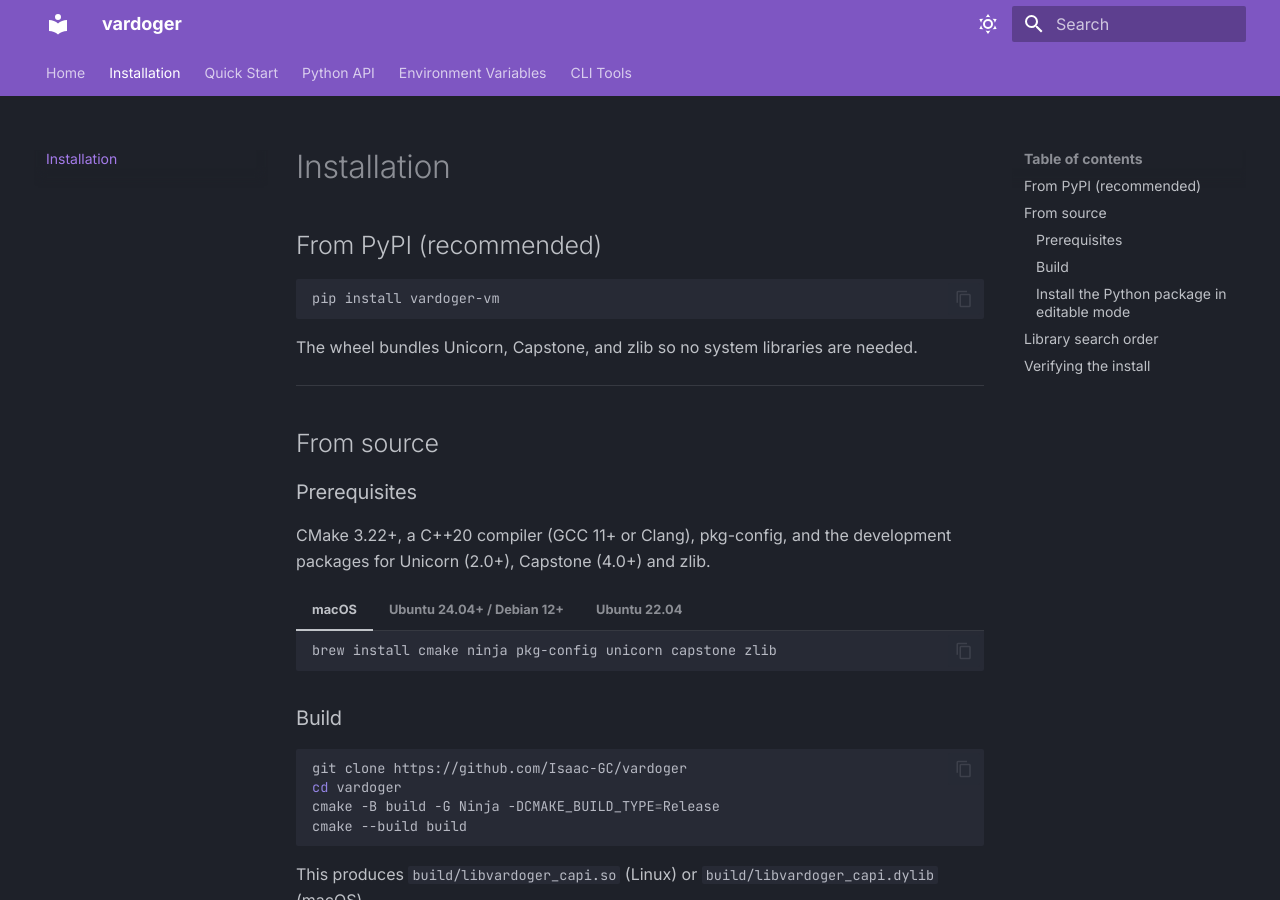
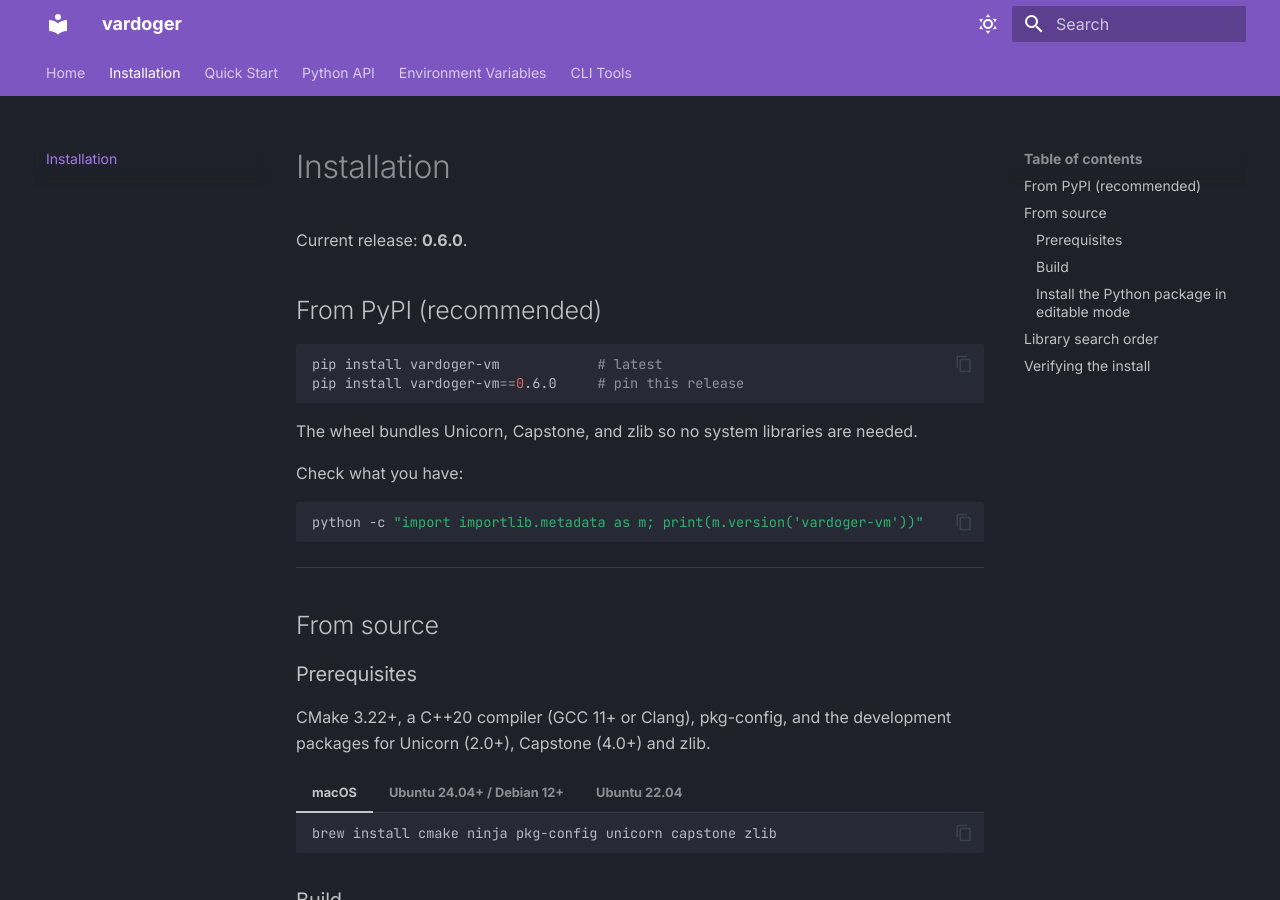
Before and after one commit to Isaac-GC/vardoger, an MkDocs documentation site: the page built from docs/reference/installation.md, in a window 1280 px wide and 900 px high. Built offline with MkDocs 1.6.1 and Material for MkDocs 9.7.7, drawn with Linux system fonts in a browser that asks for light colours; some of the changed text lies outside the part shown.

````diff
--- a/CMakeLists.txt
+++ b/CMakeLists.txt
@@ -1,5 +1,5 @@
 cmake_minimum_required(VERSION 3.22)
-project(vardoger LANGUAGES CXX VERSION 0.5.1)
+project(vardoger LANGUAGES CXX VERSION 0.6.0)
 
 set(CMAKE_CXX_STANDARD 20)
 set(CMAKE_CXX_STANDARD_REQUIRED ON)
--- a/docs/reference/installation.md
+++ b/docs/reference/installation.md
@@ -1,12 +1,21 @@
 # Installation
+
+Current release: **0.6.0**.
 
 ## From PyPI (recommended)
 
 ```bash
-pip install vardoger-vm
+pip install vardoger-vm            # latest
+pip install vardoger-vm==0.6.0     # pin this release
 ```
 
 The wheel bundles Unicorn, Capstone, and zlib so no system libraries are needed.
+
+Check what you have:
+
+```bash
+python -c "import importlib.metadata as m; print(m.version('vardoger-vm'))"
+```
 
 ---
 
--- a/mkdocs.yml
+++ b/mkdocs.yml
@@ -2,6 +2,12 @@
 site_description: Drive the vardoger faithful-Android ARM64 runtime from Python.
 site_author: Isaac
 docs_dir: docs/reference
+
+# Release this documentation describes. Bump together with the version in
+# CMakeLists.txt (project VERSION) and pyproject.toml.
+extra:
+  version: 0.6.0
+copyright: vardoger 0.6.0 — LGPL-3.0-only
 
 theme:
   name: material
--- a/pyproject.toml
+++ b/pyproject.toml
@@ -7,7 +7,7 @@
 # so: pip install vardoger-vm  ->  import vardoger.
 [project]
 name = "vardoger-vm"
-version = "0.5.3"
+version = "0.6.0"
 description = "Drive the vardoger faithful-Android ARM64 runtime from Python."
 readme = "python/vardoger/README.md"
 requires-python = ">=3.10"
````
